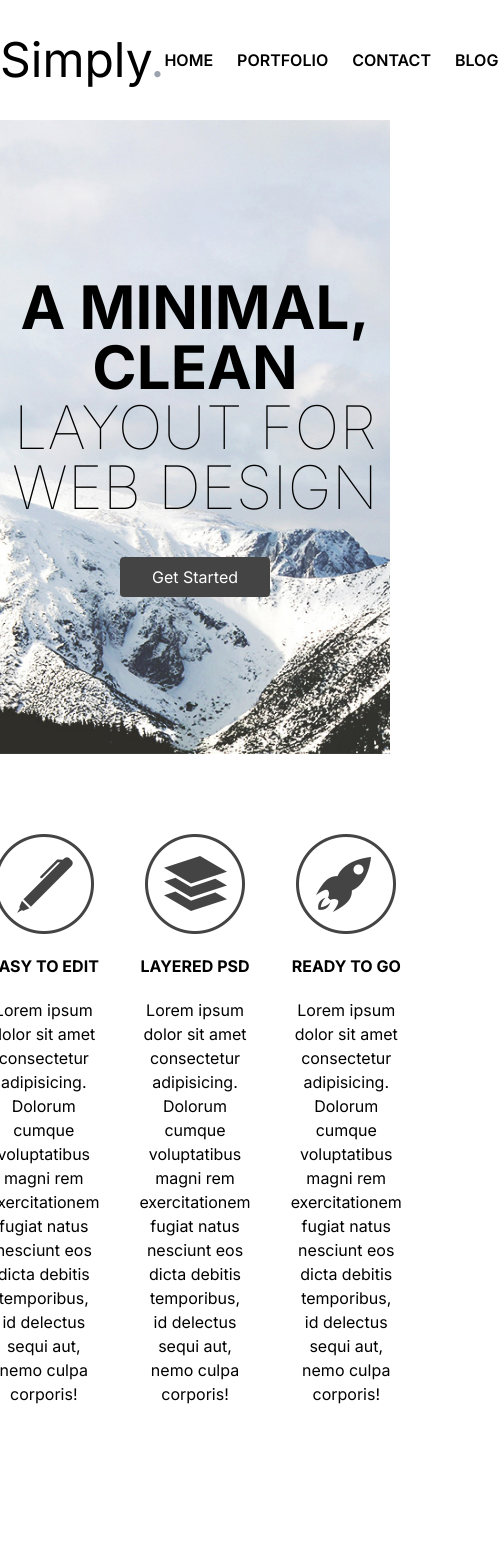
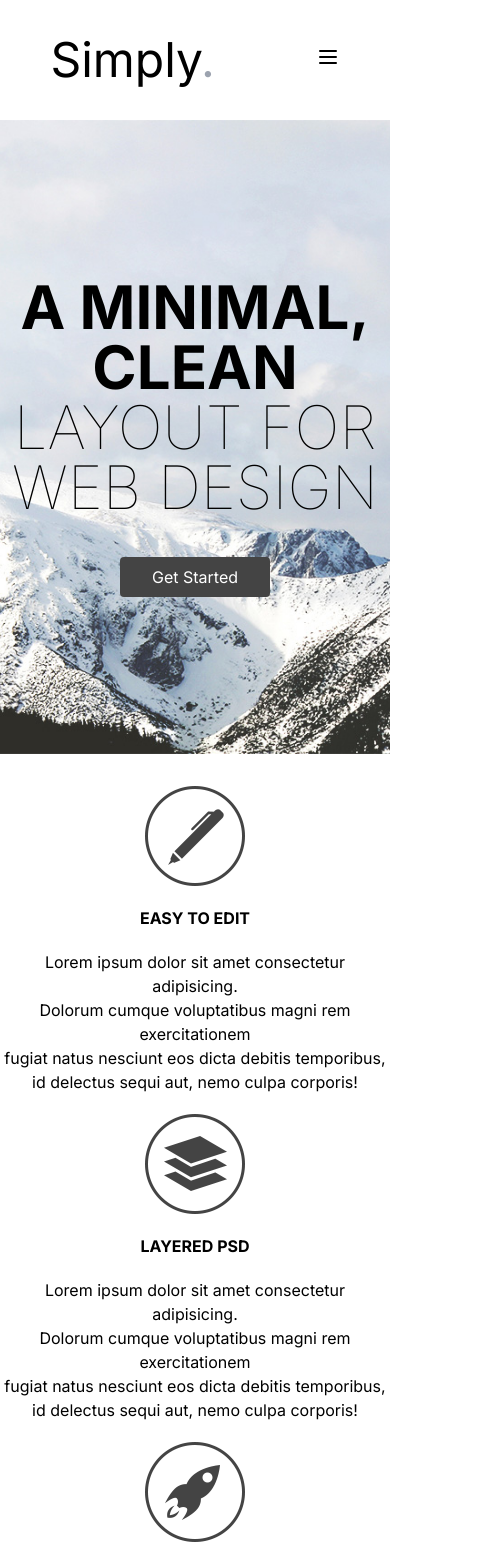
Before and after one commit to NaniasNic/Simply-UI, a Next.js app: page / in a window 390 px wide. Shown: the top 1550 px of the page, 498 px wide, since content can reach past the window. Built offline with nearby package versions, Linux system fonts and the light colour scheme.

Commit message:
Header and Features: responsive designer create

```diff
--- a/src/components/Features.tsx
+++ b/src/components/Features.tsx
@@ -2,8 +2,8 @@ import Image from "next/image";
 
 export function Features() {
     return (
-        <main className="flex justify-center items-center gap-10">
-            <div className="flex flex-col my-[80px] justify-center items-center gap-5">
+        <main className="flex justify-center items-center gap-10 max-[800px]:flex-col max-[800px]:gap-5 max-[800px]:pt-8">
+            <div className="flex flex-col my-[80px] justify-center items-center gap-5 max-[800px]:my-0">
                 <Image src='/features-icon-1.png' alt="" width={100} height={100} />
 
                 <h1 className="uppercase font-bold">Easy to edit</h1>
@@ -16,7 +16,7 @@ export function Features() {
                 </p>
             </div>
 
-            <div className="flex flex-col my-[80px] justify-center items-center gap-5">
+            <div className="flex flex-col my-[80px] justify-center items-center gap-5 max-[800px]:my-0">
                 <Image src='/features-icon-2.png' alt="" width={100} height={100} />
 
                 <h1 className="uppercase font-bold">Layered psd</h1>
@@ -29,7 +29,7 @@ export function Features() {
                 </p>
             </div>
 
-            <div className="flex flex-col my-[80px] justify-center items-center gap-5">
+            <div className="flex flex-col my-[80px] justify-center items-center gap-5 max-[800px]:my-0">
                 <Image src='/features-icon-3.png' alt="" width={100} height={100} />
 
                 <h1 className="uppercase font-bold">Ready to go</h1>
--- a/src/components/Header.tsx
+++ b/src/components/Header.tsx
@@ -1,3 +1,5 @@
+import { Menu } from "lucide-react";
+
 export function Header() {
     return (
         <header className="w-full h-[120px] flex items-center justify-around">
@@ -8,7 +10,7 @@ export function Header() {
                 </h1>
             </div>
 
-            <nav>
+            <nav className="max-[550px]:hidden">
                 <ul className="flex gap-6">
                     <li className="uppercase font-semibold cursor-pointer">Home</li>
                     <li className="uppercase font-semibold cursor-pointer">Portfolio</li>
@@ -16,6 +18,12 @@ export function Header() {
                     <li className="uppercase font-semibold cursor-pointer">Blog</li>
                 </ul>
             </nav>
+
+            <nav className="min-[550px]:hidden">
+                <button className="">
+                    <Menu />
+                </button>
+            </nav>
         </header>
     )
 }
```
